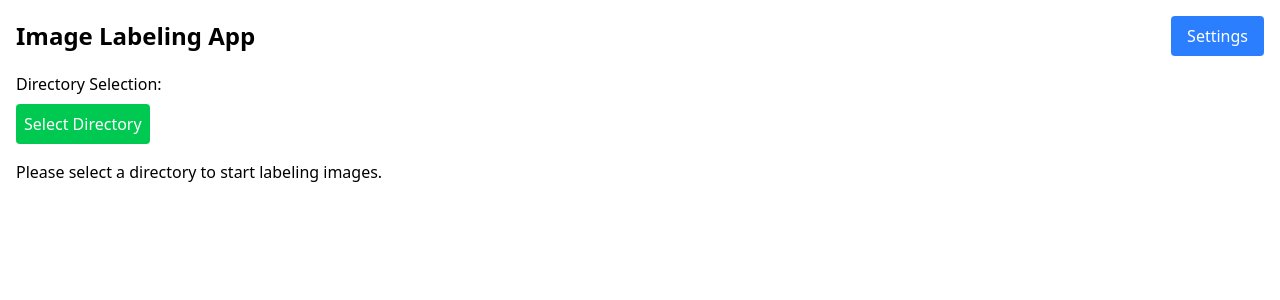
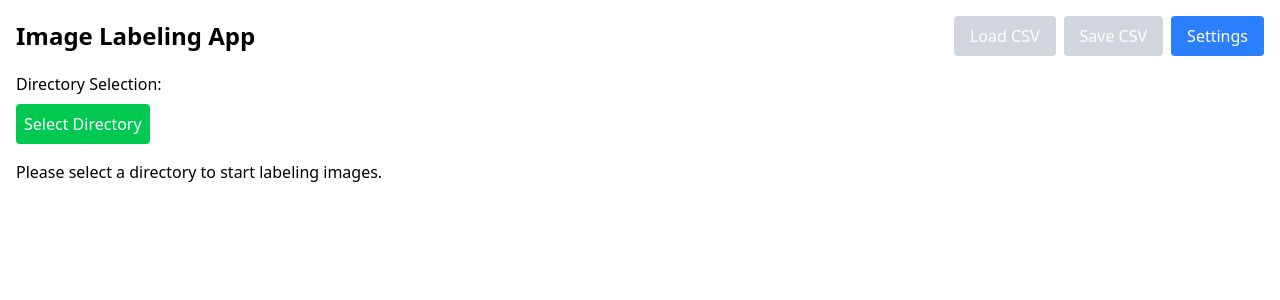
Before and after one commit to bonntanname/figure_checker, a Next.js app: page / in a window 1280 px wide. Shown: the top 300 px of the page. Built offline with nearby package versions, Linux system fonts and the light colour scheme.

Commit message:
completed timeline

```diff
--- a/src/app/page.tsx
+++ b/src/app/page.tsx
@@ -19,6 +19,7 @@ export default function Home() {
   const [currentImageIndex, setCurrentImageIndex] = useState(0);
   const [error, setError] = useState('');
   const fileInputRef = useRef<HTMLInputElement>(null);
+  const timelineRef = useRef<HTMLDivElement>(null);
   const [directoryHandle, setDirectoryHandle] = useState<FileSystemDirectoryHandle | null>(null);
   const [imageFiles, setImageFiles] = useState<Map<string, File>>(new Map());
   const [labels, setLabels] = useState([
@@ -95,7 +96,7 @@ export default function Home() {
   };
 
 
-  const handleChoice = useCallback(async (choice: string) => {
+  const handleChoice = useCallback((choice: string) => {
     if (images.length === 0) return;
 
     const image = images[currentImageIndex];
@@ -103,44 +104,198 @@ export default function Home() {
     // Update image choices
     setImageChoices(prev => new Map(prev.set(image, choice)));
 
+    // Move to next image or cycle back to first
+    const nextIndex = currentImageIndex < images.length - 1 ? currentImageIndex + 1 : 0;
+    setCurrentImageIndex(nextIndex);
+
+    // Scroll to the next image in Timeline
+    setTimeout(() => {
+      if (timelineRef.current) {
+        const timelineItems = timelineRef.current.children;
+        if (timelineItems[nextIndex]) {
+          timelineItems[nextIndex].scrollIntoView({
+            behavior: 'instant',
+            block: 'start'
+          });
+        }
+      }
+    }, 0);
+  }, [images, currentImageIndex]);
+
+  const saveCsv = useCallback(async () => {
+    if (imageChoices.size === 0) {
+      setError('No choices to save');
+      return;
+    }
+
+    try {
+      // Generate date-based filename
+      const now = new Date();
+      const dateString = now.toISOString().split('T')[0]; // YYYY-MM-DD format
+      const filename = `results-${dateString}.csv`;
+
+      if (directoryHandle) {
+        // Use File System Access API to write CSV
+        const csvFileHandle = await directoryHandle.getFileHandle(filename, { create: true });
+        const writable = await csvFileHandle.createWritable();
+
+        // Write header
+        await writable.write('Image,Choice\n');
+
+        // Write all choices
+        for (const [image, choice] of imageChoices) {
+          await writable.write(`${image},${choice}\n`);
+        }
+
+        await writable.close();
+        setError('CSV saved successfully');
+      } else {
+        // Fallback: download CSV file
+        const csvContent = 'Image,Choice\n' +
+          Array.from(imageChoices.entries())
+            .map(([image, choice]) => `${image},${choice}`)
+            .join('\n');
+
+        const blob = new Blob([csvContent], { type: 'text/csv' });
+        const url = URL.createObjectURL(blob);
+        const a = document.createElement('a');
+        a.href = url;
+        a.download = filename;
+        a.click();
+        URL.revokeObjectURL(url);
+        setError('CSV downloaded successfully');
+      }
+    } catch (error) {
+      console.error('Failed to save CSV:', error);
+      setError('Failed to save CSV');
+    }
+  }, [imageChoices, directoryHandle]);
+
+  const processCsvFile = useCallback(async (file: File) => {
+    try {
+      const text = await file.text();
+      const lines = text.split('\n').filter(line => line.trim());
+
+      if (lines.length < 2) {
+        setError('Invalid CSV format');
+        return;
+      }
+
+      // Parse CSV (skip header)
+      const newChoices = new Map<string, string>();
+
+      for (let i = 1; i < lines.length; i++) {
+        const line = lines[i].trim();
+        if (line) {
+          const [imageName, choice] = line.split(',');
+          if (imageName && choice) {
+            newChoices.set(imageName.trim(), choice.trim());
+          }
+        }
+      }
+
+      setImageChoices(newChoices);
+
+      // Set current image index to first unselected image
+      const firstUnselectedIndex = images.findIndex(image => !newChoices.has(image));
+      if (firstUnselectedIndex !== -1) {
+        setCurrentImageIndex(firstUnselectedIndex);
+      } else {
+        // All images are selected, go to first image
+        setCurrentImageIndex(0);
+      }
+
+      setError(`CSV loaded successfully. ${newChoices.size} choices loaded.`);
+    } catch (error) {
+      console.error('Failed to process CSV:', error);
+      setError('Failed to process CSV');
+    }
+  }, [images]);
+
+  const loadCsv = useCallback(async () => {
     try {
       if (directoryHandle) {
-        // Use File System Access API to write CSV
-        let csvFileHandle;
-        try {
-          csvFileHandle = await directoryHandle.getFileHandle('results.csv');
-        } catch {
-          // File doesn't exist, create it
-          csvFileHandle = await directoryHandle.getFileHandle('results.csv', { create: true });
-          const writable = await csvFileHandle.createWritable();
-          await writable.write('Image,Choice\n');
-          await writable.close();
+        // Find the most recent results-*.csv file
+        const csvFiles: { name: string; handle: FileSystemFileHandle }[] = [];
+
+        // @ts-expect-error - FileSystemDirectoryHandle async iterator
+        for await (const [name, handle] of directoryHandle) {
+          if (handle.kind === 'file' && /^results-\d{4}-\d{2}-\d{2}\.csv$/.test(name)) {
+            csvFiles.push({ name, handle });
+          }
         }
 
-        // Append to CSV
-        const file = await csvFileHandle.getFile();
-        const existingContent = await file.text();
-        const writable = await csvFileHandle.createWritable();
-        await writable.write(existingContent + `${image},${choice}\n`);
-        await writable.close();
-      } else {
-        // For fallback file input method, save to localStorage temporarily
-        const savedChoices = JSON.parse(localStorage.getItem('imageChoices') || '[]');
-        savedChoices.push({ directory, image, choice, timestamp: new Date().toISOString() });
-        localStorage.setItem('imageChoices', JSON.stringify(savedChoices));
-        setError('Choice saved to browser storage. Use "Select Directory" for direct file saving.');
+        // Sort by date (newest first)
+        csvFiles.sort((a, b) => b.name.localeCompare(a.name));
+
+        // Show file picker with default suggestion
+        const input = document.createElement('input');
+        input.type = 'file';
+        input.accept = '.csv';
+        input.multiple = false;
+
+        input.onchange = async (event) => {
+          const file = (event.target as HTMLInputElement).files?.[0];
+          if (file) {
+            await processCsvFile(file);
+          }
+        };
+
+        // If we have a recent CSV file, suggest it
+        if (csvFiles.length > 0) {
+          const recentFile = await csvFiles[0].handle.getFile();
+
+          // For File System Access API, we can directly process the most recent file
+          // or let user choose
+          const userWantsRecent = confirm(`Load most recent CSV file: ${csvFiles[0].name}?`);
+          if (userWantsRecent) {
+            await processCsvFile(recentFile);
+            return;
+          }
         }
 
-      if (currentImageIndex < images.length - 1) {
-        setCurrentImageIndex(currentImageIndex + 1);
+        input.click();
       } else {
-        setImages([]); // No more images
+        // Fallback: regular file picker
+        const input = document.createElement('input');
+        input.type = 'file';
+        input.accept = '.csv';
+        input.multiple = false;
+
+        input.onchange = async (event) => {
+          const file = (event.target as HTMLInputElement).files?.[0];
+          if (file) {
+            await processCsvFile(file);
+          }
+        };
+
+        input.click();
       }
     } catch (error) {
-      console.error('Failed to save choice:', error);
-      setError('Failed to save choice');
+      console.error('Failed to load CSV:', error);
+      setError('Failed to load CSV');
     }
-  }, [directory, images, currentImageIndex, directoryHandle]);
+  }, [directoryHandle, processCsvFile]);
+
+  const goToNextUnselected = useCallback(() => {
+    const firstUnselectedIndex = images.findIndex(image => !imageChoices.has(image));
+    if (firstUnselectedIndex !== -1) {
+      setCurrentImageIndex(firstUnselectedIndex);
+
+      // Scroll to the unselected image in Timeline
+      setTimeout(() => {
+        if (timelineRef.current) {
+          const timelineItems = timelineRef.current.children;
+          if (timelineItems[firstUnselectedIndex]) {
+            timelineItems[firstUnselectedIndex].scrollIntoView({
+              behavior: 'instant',
+              block: 'start'
+            });
+          }
+        }
+      }, 0);
+    }
+  }, [images, imageChoices]);
 
   useEffect(() => {
     const handleKeyDown = (event: KeyboardEvent) => {
@@ -368,12 +523,28 @@ export default function Home() {
     <div className="container mx-auto p-4">
       <div className="flex justify-between items-center mb-4">
         <h1 className="text-2xl font-bold">Image Labeling App</h1>
+        <div className="flex gap-2">
+          <button
+            onClick={loadCsv}
+            disabled={images.length === 0}
+            className="bg-orange-500 text-white px-4 py-2 rounded disabled:bg-gray-300 disabled:cursor-not-allowed"
+          >
+            Load CSV
+          </button>
+          <button
+            onClick={saveCsv}
+            disabled={imageChoices.size === 0}
+            className="bg-green-500 text-white px-4 py-2 rounded disabled:bg-gray-300 disabled:cursor-not-allowed"
+          >
+            Save CSV
+          </button>
           <button
             onClick={openSettingsWindow}
             className="bg-blue-500 text-white px-4 py-2 rounded"
           >
             Settings
           </button>
+        </div>
       </div>
 
       <div className="flex gap-4">
@@ -408,7 +579,7 @@ export default function Home() {
 
       {error && <p className="text-red-500">{error}</p>}
 
-      {images.length > 0 && currentImageIndex < images.length ? (
+      {images.length > 0 ? (
         <div>
           <div className="mb-2">
             <h2 className="text-lg font-semibold">Current Image:</h2>
@@ -423,7 +594,7 @@ export default function Home() {
                 : ''
             }
             alt={images[currentImageIndex]}
-            className="max-w-full h-auto mb-4"
+            className="max-w-full max-h-[70vh] object-contain mb-4"
           />
           <div className="flex flex-wrap gap-3">
             {labels.map((label, index) => (
@@ -446,11 +617,12 @@ export default function Home() {
         {images.length > 0 && (
           <div className="w-80 bg-gray-50 p-4 rounded-lg">
             <h2 className="text-lg font-semibold mb-4">Timeline</h2>
-            <div className="space-y-2 max-h-[600px] overflow-y-auto">
+            <div ref={timelineRef} className="space-y-2 max-h-[600px] overflow-y-auto">
               {images.map((image, index) => (
                 <div
                   key={image}
-                  className={`flex items-center gap-3 p-2 rounded ${
+                  onClick={() => setCurrentImageIndex(index)}
+                  className={`flex items-center gap-3 p-2 rounded cursor-pointer hover:bg-gray-100 ${
                     index === currentImageIndex
                       ? 'border-2 border-blue-500 bg-blue-50'
                       : 'border border-gray-200 bg-white'
@@ -497,6 +669,15 @@ export default function Home() {
                 </div>
               ))}
             </div>
+            <div className="mt-4">
+              <button
+                onClick={goToNextUnselected}
+                disabled={images.length === 0 || images.every(image => imageChoices.has(image))}
+                className="w-full bg-purple-500 text-white px-4 py-2 rounded disabled:bg-gray-300 disabled:cursor-not-allowed"
+              >
+                Jump to Unselected Figure
+              </button>
+            </div>
           </div>
         )}
       </div>
```
Lines whose indentation alone changed are shown as unchanged.
